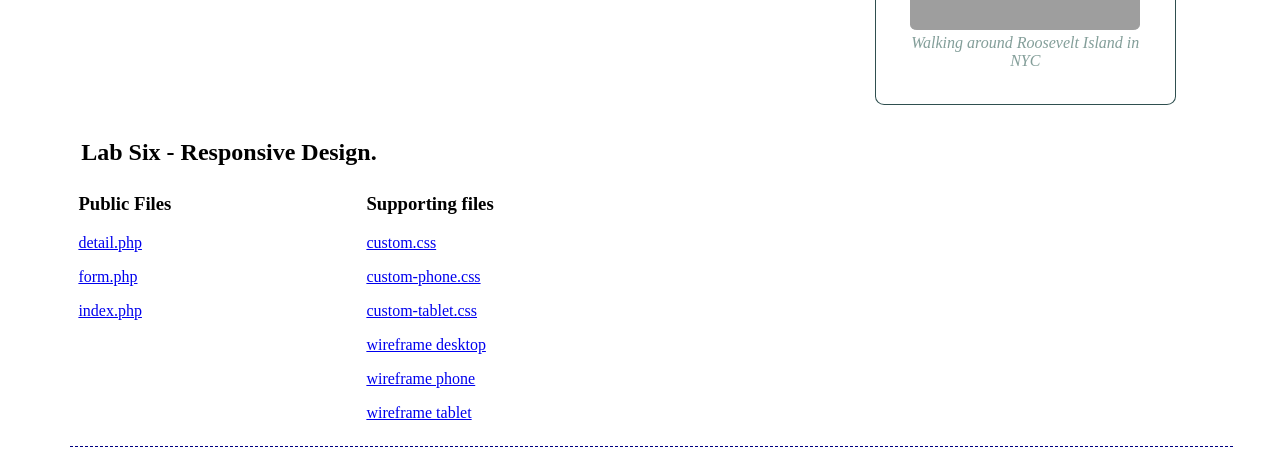
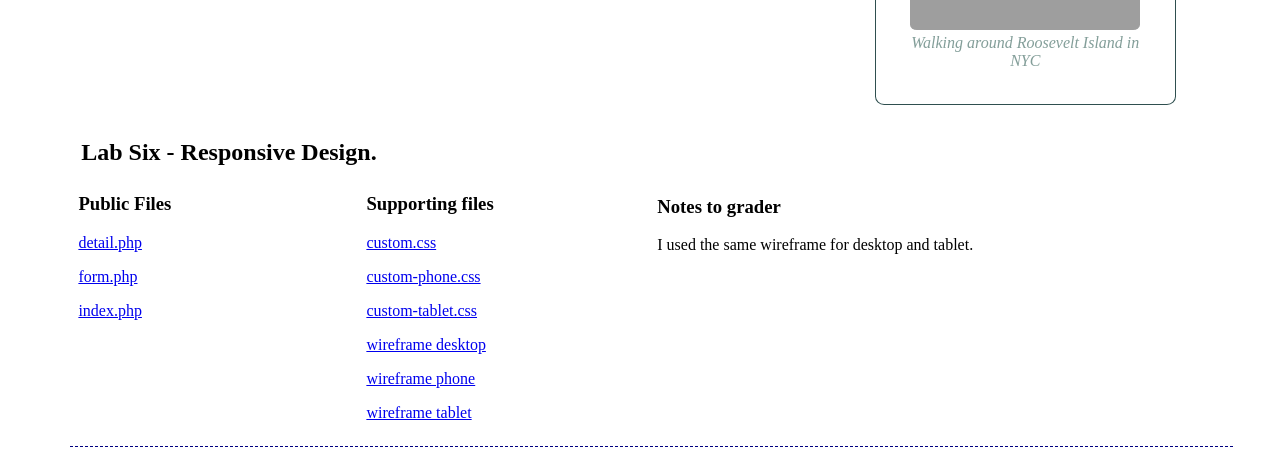
Before and after one commit to NolanSmug/cs008-labs, a PHP site: page / in a window 1280 px wide. Shown: the part 233-686 px from the top of the page. Run offline with PHP 8.4, Linux system fonts and the light colour scheme; grey boxes are pictures that could not be loaded.

Commit message:
Lab 6: updated site map

```diff
--- a/index.php
+++ b/index.php
@@ -100,9 +100,14 @@
                 <p><a href="lab6/css/custom-phone.css">custom-phone.css</a> </p>
                 <p><a href="lab6/css/custom-tablet.css">custom-tablet.css</a> </p>
 
-                <p><a href="lab6/images/wireframe.png">wireframe desktop</a></p>
-                <p><a href="lab6/images/phone-wireframe.png">wireframe phone</a></p>
-                <p><a href="lab6/images/wireframe-tablet.png">wireframe tablet</a></p>
+                <p><a href="lab6/image/desktop-wireframe.png">wireframe desktop</a></p>
+                <p><a href="lab6/image/phone-wireframe.png">wireframe phone</a></p>
+                <p><a href="lab6/image/desktop-wireframe.png">wireframe tablet</a></p>
+            </section>
+
+            <section class="grader-notes">
+                <h3>Notes to grader</h3>
+                <p>I used the same wireframe for desktop and tablet.</p>
             </section>
         </section>
 <!----------------------------Lab 6------------------------------------>
@@ -120,7 +125,7 @@
             <section class="supporting-files">
                 <h3>Supporting files</h3>
                 <p><a href="lab5/css/custom.css">custom.css</a> </p>
-                <p><a href="lab5/images/wireframe.png">wireframe.png</a></p>
+                <p><a href="lab5/image/wireframe.png">wireframe.png</a></p>
             </section>
 
             <section class="grader-notes">
```
